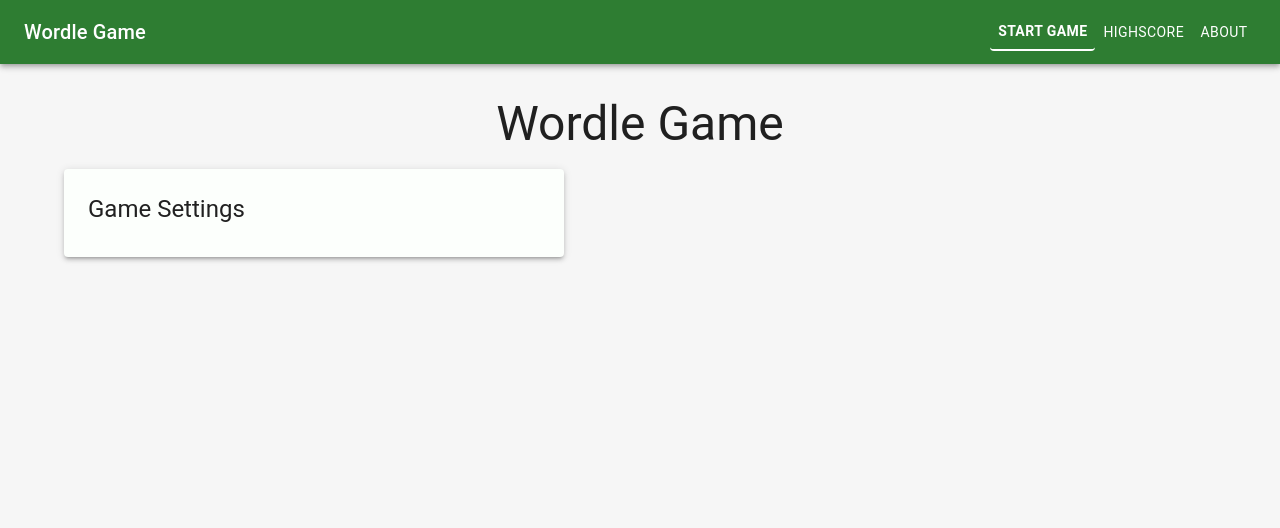
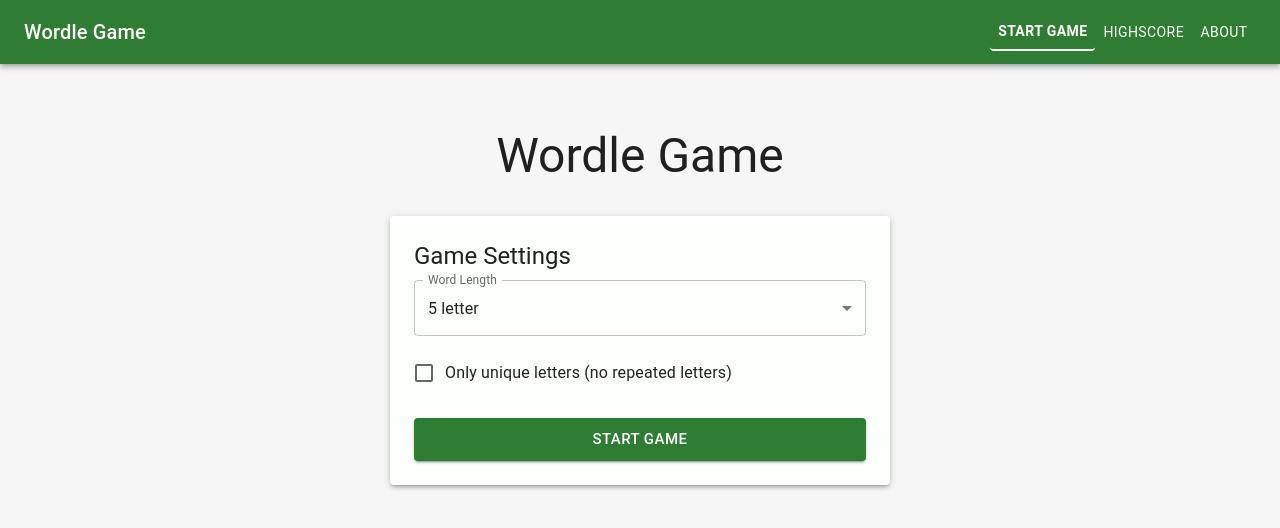
Before and after one commit to Nishune/wordle-fullstack, a React (Vite) app in the folder client/: page / in a window 1280 px wide. Shown: the top 528 px of the page. Built offline with nearby package versions, Linux system fonts and the light colour scheme.

Commit message:
Added game settings menu

```diff
--- a/client/src/components/GameSettings.jsx
+++ b/client/src/components/GameSettings.jsx
@@ -1,12 +1,75 @@
-import { Box, Typography } from "@mui/material";
+import {
+  Box,
+  Button,
+  Checkbox,
+  FormControl,
+  FormControlLabel,
+  FormGroup,
+  MenuItem,
+  Select,
+  Typography,
+  InputLabel,
+} from "@mui/material";
 import React from "react";
 
-function GameSettings() {
+function GameSettings({ settings, onSettingChange, onStartGame }) {
+  const handleWordLengthChange = (event) => {
+    onSettingChange({
+      ...settings,
+      wordLength: event.target.value,
+    });
+  };
+
+  const handleUniqueLettersChange = (event) => {
+    onSettingChange({
+      ...settings,
+      uniqueLetters: event.target.checked,
+    });
+  };
+
   return (
     <Box>
       <Typography variant="h5" component="h2" gutterBottom>
         Game Settings
       </Typography>
+
+      <FormControl fullWidth sx={{ mb: 2 }}>
+        <InputLabel id="word-length-label">Word Length</InputLabel>
+        <Select
+          labelId="word-length-label"
+          id="word-length"
+          value={settings.wordLength}
+          label="Word Length"
+          onChange={handleWordLengthChange}
+        >
+          <MenuItem value={4}>4 letter</MenuItem>
+          <MenuItem value={5}>5 letter</MenuItem>
+          <MenuItem value={6}>6 letter</MenuItem>
+          <MenuItem value={7}>7 letter</MenuItem>
+        </Select>
+      </FormControl>
+
+      <FormGroup sx={{ mb: 3 }}>
+        <FormControlLabel
+          control={
+            <Checkbox
+              checked={settings.uniqueLetters}
+              onChange={handleUniqueLettersChange}
+            />
+          }
+          label="Only unique letters (no repeated letters)"
+        />
+      </FormGroup>
+
+      <Button
+        variant="contained"
+        color="primary"
+        fullWidth
+        size="large"
+        onClick={onStartGame}
+      >
+        Start Game
+      </Button>
     </Box>
   );
 }
--- a/client/src/pages/HomePage.jsx
+++ b/client/src/pages/HomePage.jsx
@@ -1,8 +1,9 @@
 import React, { useState } from "react";
-import { Typography, Box, Button, Paper, Grid, TextField } from "@mui/material";
+import { Typography, Box, Paper } from "@mui/material";
 import GameSettings from "../components/GameSettings";
+
 function HomePage() {
-  const [gameSettings, SetGameSettings] = useState({
+  const [gameSettings, setGameSettings] = useState({
     wordLength: 5,
     uniqueLetters: false,
   });
@@ -11,15 +12,15 @@ function HomePage() {
     console.log("Starting game with settings:", gameSettings);
   };
   return (
-    <Box sc={{ py: 4 }}>
+    <Box sx={{ py: 4 }}>
       <Typography variant="h3" component={"h1"} gutterBottom align="center">
         Wordle Game
       </Typography>
 
-      <Paper elevation={3} sx={{ p: 3, mb: 4, maxWidth: 500, max: "auto" }}>
+      <Paper elevation={3} sx={{ p: 3, mt: 4, maxWidth: 500, mx: "auto" }}>
         <GameSettings
           settings={gameSettings}
-          onsettingChange={SetGameSettings}
+          onSettingChange={setGameSettings}
           onStartGame={startGame}
         />
       </Paper>
```
